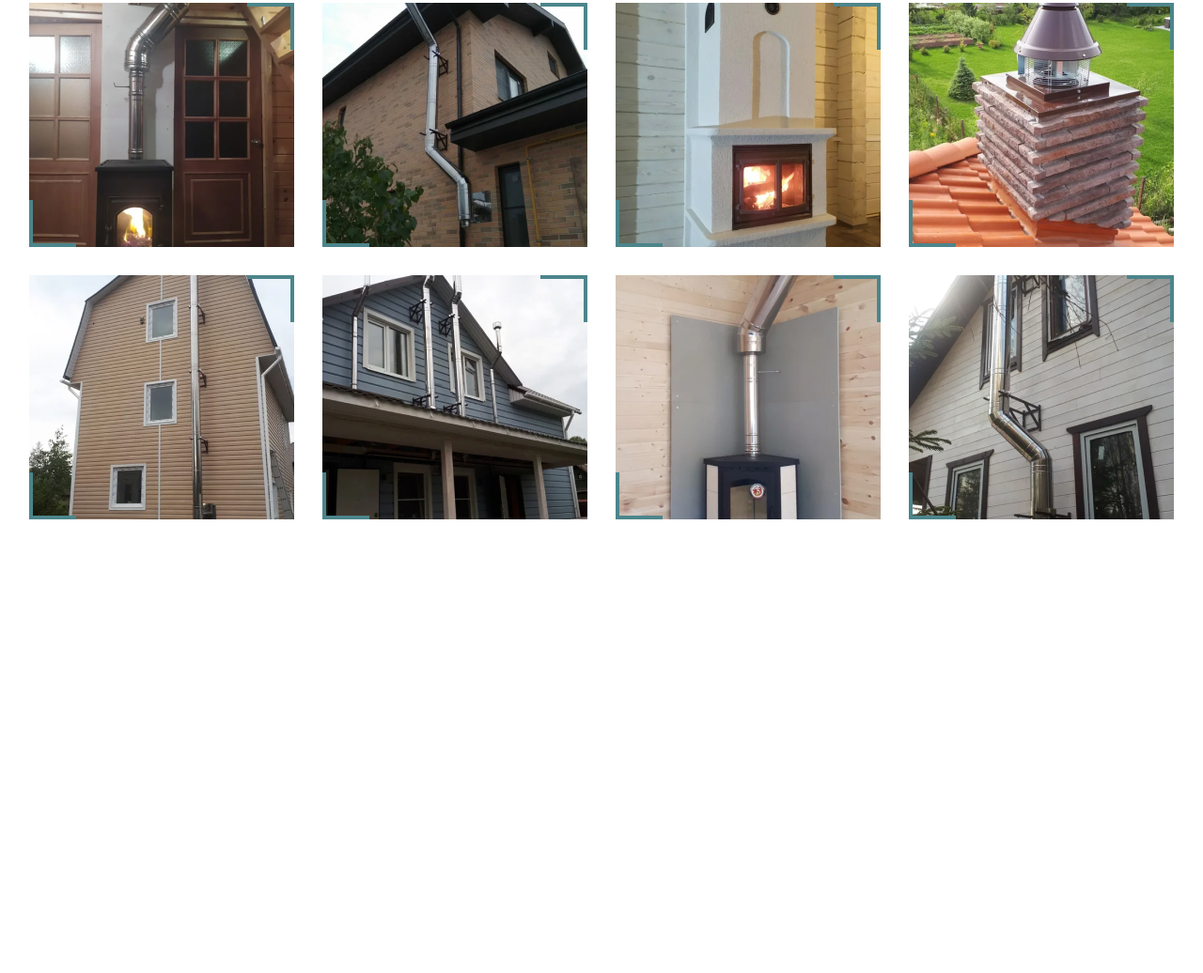
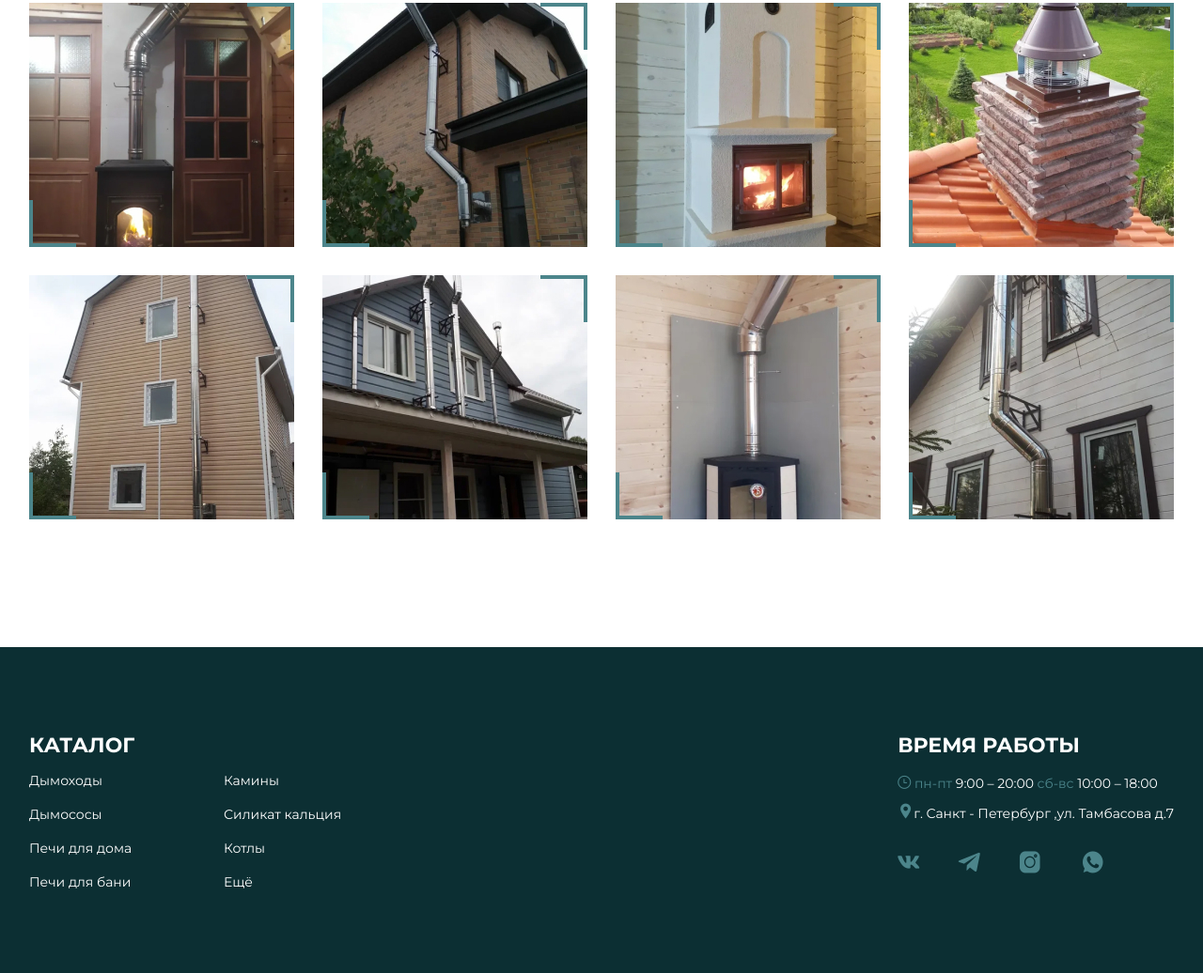
Before and after one commit to Jatterai/chimney, a website: page src/index.pug in a window 1280 px wide. Shown: the part 3878-4914 px from the top of the page at 94% size. Before the commit the page ends 4567 px from the top, so only its background shows below. Drawn offline with nearby package versions, Linux system fonts and the light colour scheme; files that its build step writes are made by us from their sources; files whose address does not match are found by name.

Commit message:
feat: add footer

```diff
--- a/gulp/version.json
+++ b/gulp/version.json
@@ -1,3 +1,3 @@
 {
-    "main": "20221023182502"
+    "main": "20221024173015"
 }
--- a/src/html/main.pug
+++ b/src/html/main.pug
@@ -30,3 +30,5 @@ html(lang="en")
 				block content
 					| i am content
 			footer.footer#footer
+				.footer__container._container
+					block footer
--- a/src/index.pug
+++ b/src/index.pug
@@ -79,7 +79,7 @@ block content
 	+section('video', 'Видео об установке')
 		p.video__descriptiom Lorem ipsum dolor sit amet, consectetur adipiscing elit, sed do eiusmod tempor incididunt ut labore et dolore magna aliqua. Ut enim ad minim veniam, quis nostrud exercitation ullamco laboris nisi ut aliquip ex ea commodo consequat. Duis aute irure dolor in reprehenderit in voluptate velit esse cillum dolore eu fugiat nulla pariatur. Excepteur sint occaecat cupidatat non proident, sunt in culpa qui officia deserunt mollit anim id est laborum.
 		.video__box
-			<iframe width="560"  src="https://www.youtube.com/embed/t6isux5XWH0" title="YouTube video player" frameborder="0" allow="accelerometer; autoplay; clipboard-write; encrypted-media; gyroscope; picture-in-picture" allowfullscreen></iframe>
+			<iframe src="https://www.youtube.com/embed/jfKfPfyJRdk" title="YouTube video player" frameborder="0" allow="accelerometer; autoplay; clipboard-write; encrypted-media; gyroscope; picture-in-picture" allowfullscreen></iframe>
 	+section('photos', 'Фото выполненных работ')
 		p.photos__description Lorem ipsum dolor sit amet, consectetur adipiscing elit, sed do eiusmod tempor incididunt ut labore et dolore magna aliqua. Ut enim ad minim veniam, quis nostrud exercitation ullamco laboris nisi ut aliquip ex ea commodo consequat. Duis aute irure dolor in reprehenderit in voluptate velit esse cillum dolore eu fugiat nulla pariatur. Excepteur sint occaecat cupidatat non proident, sunt in culpa qui officia deserunt mollit anim id est laborum.
 		.photos__grid
@@ -91,3 +91,35 @@ block content
 			.photos__img: img(src="./img/photos/6.jpg", alt="another home")
 			.photos__img: img(src="./img/photos/7.jpg", alt="picture of a cat")
 			.photos__img: img(src="./img/photos/8.jpg", alt="horse")
+
+block footer
+	.footer__block
+		h5.footer__subtitle КАТАЛОГ
+		ul.footer__list
+			li.footer__list-item: a.footer__link Дымоходы
+			li.footer__list-item: a.footer__link Дымососы
+			li.footer__list-item: a.footer__link Печи для дома
+			li.footer__list-item: a.footer__link Печи для бани
+			li.footer__list-item: a.footer__link Камины
+			li.footer__list-item: a.footer__link Силикат кальция
+			li.footer__list-item: a.footer__link Котлы
+			li.footer__list-item: a.footer__link Ещё
+	.footer__block
+		h5.footer__subtitle ИНФОРМАЦИЯ
+		ul.footer__list
+			li.footer__list-item: a.footer__link Каталог
+			li.footer__list-item: a.footer__link Установка и монтаж
+			li.footer__list-item: a.footer__link Отзывы
+			li.footer__list-item: a.footer__link Ликвидация товара
+			li.footer__list-item: a.footer__link Полезное
+			li.footer__list-item: a.footer__link Контакты
+			li.footer__list-item: a.footer__link Оплата и доставка
+	.footer__block
+		h5.footer__subtitle ВРЕМЯ РАБОТЫ
+		p.footer__worktime <i class='_icon-clock'></i> <span>пн-пт</span> 9:00 – 20:00   <span>сб-вс</span> 10:00 – 18:00
+		p.footer__adress <i class='_icon-placeholder'></i>г. Санкт - Петербург ,ул. Тамбасова д.7
+		.footer__social-media
+			a(href="https://vk.com" target='_blank'):  i._icon-vk
+			a(href="https://t.me/jatterai" target='_blank'): i._icon-tg
+			a(href="https://instagram.com" target='_blank'): i._icon-inst
+			a(href="https://web.whatsapp.com" target='_blank'): i._icon-whatsapp
--- /dev/null
+++ b/src/scss/includes/_footer.scss
@@ -0,0 +1,101 @@
+.footer {
+	background-color: #0c2f33;
+	color: #ffffff;
+	i {
+		color: #4c858b;
+	}
+	&__container {
+		display: grid;
+		grid-template-columns: repeat(3, 1fr);
+		justify-content: space-between;
+		gap: 92px;
+		align-content: start;
+		padding-top: 91px;
+		padding-bottom: 88px;
+		@media (max-width: 1300px) {
+			grid-template-columns: repeat(2, 1fr);
+		}
+		@media (max-width: 800px) {
+			display: block;
+			text-align: center;
+			padding-top: 26px;
+			padding-bottom: 16px;
+		}
+	}
+
+	&__block {
+		flex: 0 0 30%;
+		&:not(:last-of-type) {
+			@media (max-width: 800px) {
+				display: none;
+			}
+		}
+		&:last-child {
+			justify-self: center;
+			@media (max-width: 1300px) {
+				justify-self: end;
+			}
+			@media (max-width: 800px) {
+				& > *:not(:last-child) {
+					display: none;
+				}
+			}
+		}
+		&:nth-child(2) {
+			@media (max-width: 1300px) {
+				display: none;
+			}
+		}
+	}
+
+	&__subtitle {
+		font-weight: 700;
+		font-size: 22px;
+		line-height: calc(27 / 22);
+		margin-bottom: calc(16 / 22) + em;
+	}
+
+	&__list {
+		display: grid;
+		grid-template-rows: repeat(4, auto);
+		grid-template-columns: 151px auto;
+		grid-auto-flow: column;
+		gap: 19px 56px;
+	}
+
+	&__list-item {
+		font-size: 14px;
+		line-height: calc(17 / 14);
+	}
+
+	&__link {
+	}
+
+	&__worktime {
+	}
+
+	&__adress {
+		i {
+			font-size: 17px;
+		}
+	}
+
+	&__worktime,
+	&__adress {
+		font-size: 14px;
+		line-height: 171%;
+		margin-bottom: 8px;
+		span {
+			color: #4c858b;
+		}
+	}
+
+	&__social-media {
+		margin-top: 27px;
+		@include socmedia(#4c858b);
+		@media (max-width: 800px) {
+			font-size: 23px;
+			margin: 0;
+		}
+	}
+}
--- a/src/scss/includes/_form.scss
+++ b/src/scss/includes/_form.scss
@@ -47,24 +47,10 @@ $orange: #ea6628;
 	}
 
 	&__social-media {
-		color: $orange;
 		text-align: center;
-		font-size: 23px;
 		margin-bottom: 31px;
-		a {
-			cursor: pointer;
-			transition: all 200ms ease-out 0s;
-			&:hover {
-				color: #fefefe;
-				text-shadow: 0 0 10px $orange;
-			}
-		}
-		& a:not(:last-child) {
-			margin-right: 30px;
-		}
-		& a:nth-child(3) {
-			margin-right: 44px;
-		}
+
+		@include socmedia(#ea6628);
 		@media (max-width: 800px) {
 			margin-bottom: 30px;
 		}
--- a/src/scss/includes/_main.scss
+++ b/src/scss/includes/_main.scss
@@ -104,6 +104,26 @@ main {
 	}
 }
 
+@mixin socmedia($color) {
+	color: $color;
+	font-size: 23px;
+	a {
+		cursor: pointer;
+		transition: all 200ms ease-out 0s;
+		&:hover {
+			color: #fefefe;
+			text-shadow: 0 0 10px $color;
+		}
+	}
+	& a:not(:last-child) {
+		margin-right: 30px;
+	}
+	& a:nth-child(3) {
+		margin-right: 44px;
+	}
+}
+
 @import "./_header";
 @import "./_maintitle";
 @import "./_reasons";
+@import "./footer";
```
Also changed, not shown: dist/css/style.css, dist/css/style.min.css, dist/index.html.
